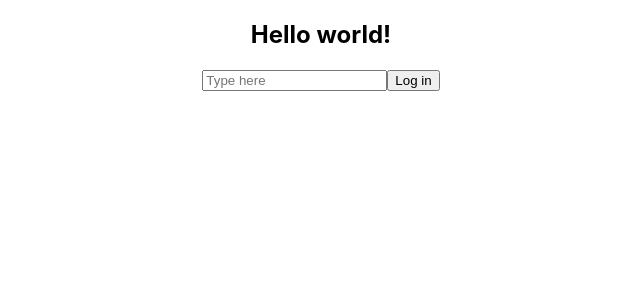
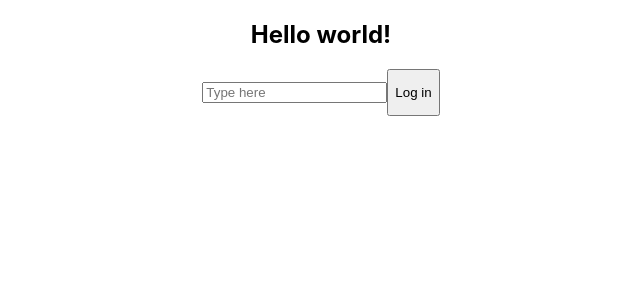
Before and after one commit to DilbarAkkaya/React-IP, a React (Create React App) app in the folder ex-app/: page / in a window 1280 px wide. Shown: the top 300 px of the page, without its empty margins (319-959 px from the left). Built offline with nearby package versions, Linux system fonts and the light colour scheme.

Commit message:
feat: add tag p for text log in

```diff
--- a/ex-app/src/App.js
+++ b/ex-app/src/App.js
@@ -11,10 +11,11 @@ const Field = () => {
 
 function Btn () {
   //const text = "Log in"
-  const res = () => {
+  /*const res = () => {
     return "Log in"
-  }
-  return <button>{res()}</button>
+  }*/
+  const p = <p>Log in</p>
+  return <button>{p}</button>
 }
 function App() {
   return (
```
